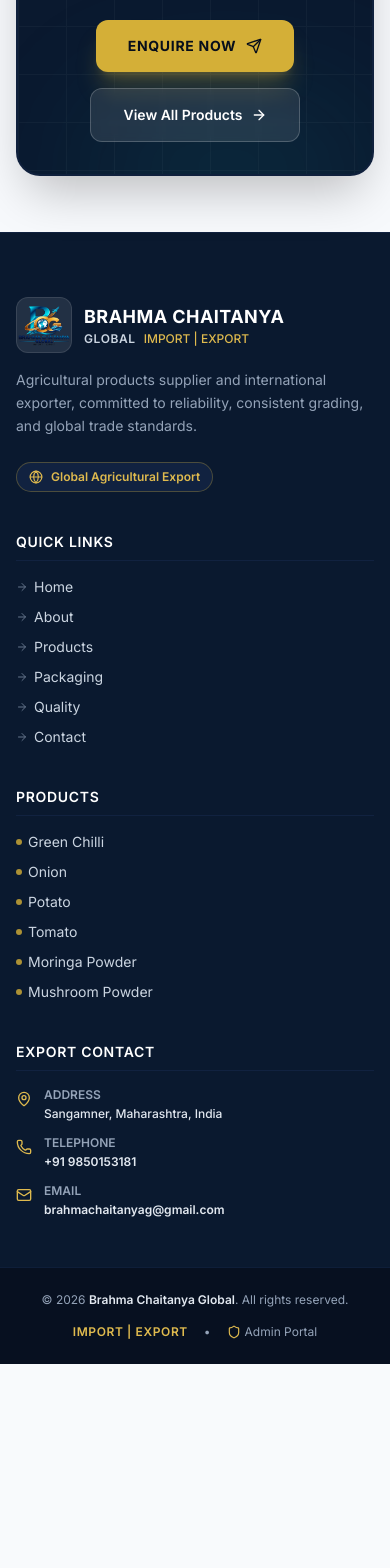
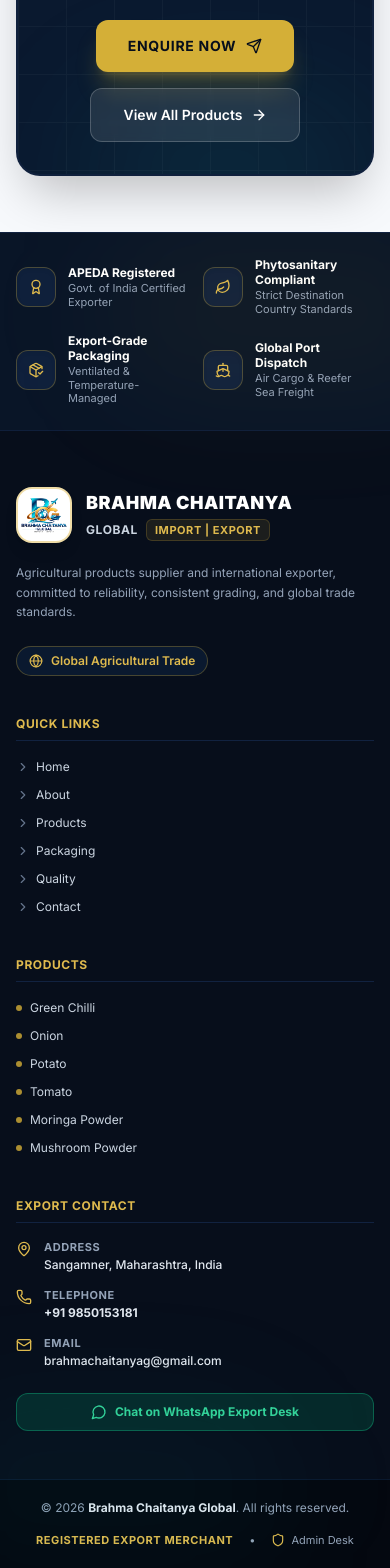
Before and after one commit to komal-pawar-create/brahma-chaitanya-global, a Next.js app: page / in a window 390 px wide. Shown: the part 5102-6670 px from the top of the page. Before the commit the page ends 6466 px from the top, so only its background shows below. Built offline with nearby package versions, Linux system fonts and the light colour scheme.

Commit message:
Redesign footer with export trust ribbon, white logo card, and WhatsApp action

```diff
--- a/components/Footer.tsx
+++ b/components/Footer.tsx
@@ -4,7 +4,20 @@
 import Link from 'next/link';
 import Image from 'next/image';
 import { usePathname } from 'next/navigation';
-import { Mail, Phone, MapPin, Globe, ArrowRight, Shield } from 'lucide-react';
+import {
+  Mail,
+  Phone,
+  MapPin,
+  Globe,
+  ArrowRight,
+  Shield,
+  MessageCircle,
+  Award,
+  Leaf,
+  PackageCheck,
+  Ship,
+  ChevronRight
+} from 'lucide-react';
 import { products, getLocalizedProduct } from '@/data/products';
 import { useLanguage } from '@/context/LanguageContext';
 
@@ -17,109 +30,124 @@
     return null;
   }
 
+  const exportCertifications = [
+    { icon: Award, title: 'APEDA Registered', desc: 'Govt. of India Certified Exporter' },
+    { icon: Leaf, title: 'Phytosanitary Compliant', desc: 'Strict Destination Country Standards' },
+    { icon: PackageCheck, title: 'Export-Grade Packaging', desc: 'Ventilated & Temperature-Managed' },
+    { icon: Ship, title: 'Global Port Dispatch', desc: 'Air Cargo & Reefer Sea Freight' },
+  ];
+
   return (
-    <footer className="bg-brand-navy-900 text-slate-300 border-t border-brand-navy-800">
+    <footer className="bg-brand-navy-950 text-slate-300 border-t border-brand-navy-800 relative overflow-hidden">
+      {/* Subtle background glow */}
+      <div className="absolute top-0 left-1/4 w-96 h-40 bg-brand-gold-500/5 rounded-full blur-3xl pointer-events-none" />
+      <div className="absolute bottom-0 right-1/4 w-96 h-40 bg-brand-teal-500/5 rounded-full blur-3xl pointer-events-none" />
+
+      {/* Top Trust & Standards Strip */}
+      <div className="border-b border-brand-navy-800/80 bg-brand-navy-900/60">
+        <div className="max-w-7xl mx-auto px-4 sm:px-6 lg:px-8 py-6">
+          <div className="grid grid-cols-2 md:grid-cols-4 gap-4 sm:gap-6">
+            {exportCertifications.map(({ icon: Icon, title, desc }) => (
+              <div key={title} className="flex items-center gap-3">
+                <div className="w-10 h-10 rounded-xl bg-brand-navy-800/90 border border-brand-gold-500/30 flex items-center justify-center flex-shrink-0 shadow-inner">
+                  <Icon className="w-4 h-4 text-brand-gold-400" />
+                </div>
+                <div>
+                  <h5 className="text-xs font-bold text-white leading-tight">{title}</h5>
+                  <p className="text-[11px] text-slate-400 leading-tight mt-0.5">{desc}</p>
+                </div>
+              </div>
+            ))}
+          </div>
+        </div>
+      </div>
+
       {/* Main Footer Content */}
-      <div className="max-w-7xl mx-auto px-4 sm:px-6 lg:px-8 pt-16 pb-12">
-        <div className="grid grid-cols-1 md:grid-cols-2 lg:grid-cols-4 gap-10 lg:gap-8">
-          {/* Brand Info */}
-          <div className="space-y-4">
-            <div className="flex items-center gap-3">
-              <div className="relative w-14 h-14 bg-white/10 p-1.5 rounded-xl border border-white/10">
+      <div className="max-w-7xl mx-auto px-4 sm:px-6 lg:px-8 pt-14 pb-12">
+        <div className="grid grid-cols-1 md:grid-cols-2 lg:grid-cols-12 gap-10 lg:gap-8">
+
+          {/* Brand Info (Col 1: 4 spans) */}
+          <div className="lg:col-span-4 space-y-5">
+            <div className="flex items-center gap-3.5">
+              <div className="relative w-14 h-14 bg-white p-1 rounded-2xl border-2 border-brand-gold-400/50 shadow-lg flex items-center justify-center flex-shrink-0">
                 <Image
                   src="/images/logo/logo.png"
                   alt="Brahma Chaitanya Global Logo"
                   fill
                   sizes="56px"
-                  className="object-contain"
+                  className="object-contain p-0.5"
                 />
               </div>
               <div>
-                <h3 className="text-lg font-bold text-white tracking-wide">
+                <h3 className="text-lg font-black text-white tracking-wide">
                   {t.nav.brandName}
                 </h3>
-                <div className="flex items-center gap-2">
-                  <span className="text-xs font-semibold text-brand-teal-400 tracking-wider">
+                <div className="flex items-center gap-2 mt-0.5">
+                  <span className="text-xs font-bold text-brand-teal-400 tracking-wider">
                     {t.nav.brandTag}
                   </span>
-                  <span className="text-xs text-brand-gold-400 font-medium uppercase">
+                  <span className="text-[11px] text-brand-gold-400 font-bold uppercase tracking-wider bg-brand-gold-500/10 px-2 py-0.5 rounded-md border border-brand-gold-500/20">
                     {t.nav.importExport}
                   </span>
                 </div>
               </div>
             </div>
-            <p className="text-sm text-slate-400 leading-relaxed">
-              {t.footer.description}
+
+            <p className="text-xs sm:text-sm text-slate-400 leading-relaxed max-w-sm">
+              {t.footer.description || 'International supplier and exporter of export-grade Indian agricultural produce, delivering uniform grading, hygienic post-harvest care, and global container logistics.'}
             </p>
-            <div className="pt-2">
-              <span className="inline-flex items-center gap-2 text-xs font-semibold px-3 py-1.5 rounded-full bg-brand-navy-800 text-brand-gold-400 border border-brand-gold-500/30">
-                <Globe className="w-3.5 h-3.5" />
-                {t.footer.globalExportBadge}
+
+            <div className="flex flex-wrap items-center gap-2.5 pt-1">
+              <span className="inline-flex items-center gap-2 text-xs font-semibold px-3 py-1.5 rounded-full bg-brand-navy-900 text-brand-gold-400 border border-brand-gold-500/30">
+                <Globe className="w-3.5 h-3.5 text-brand-teal-400" />
+                <span>Global Agricultural Trade</span>
               </span>
             </div>
           </div>
 
-          {/* Quick Links */}
-          <div>
-            <h4 className="text-sm font-semibold uppercase tracking-wider text-white mb-4 border-b border-brand-navy-800 pb-2">
+          {/* Quick Links (Col 2: 2 spans) */}
+          <div className="lg:col-span-2">
+            <h4 className="text-xs font-bold uppercase tracking-wider text-brand-gold-400 mb-4 pb-2 border-b border-brand-navy-800">
               {t.footer.quickLinks}
             </h4>
-            <ul className="space-y-2.5 text-sm">
-              <li>
-                <Link href="/" className="hover:text-brand-gold-400 transition-colors flex items-center gap-1.5">
-                  <ArrowRight className="w-3 h-3 text-slate-500" />
-                  {t.nav.home}
-                </Link>
-              </li>
-              <li>
-                <Link href="/about" className="hover:text-brand-gold-400 transition-colors flex items-center gap-1.5">
-                  <ArrowRight className="w-3 h-3 text-slate-500" />
-                  {t.nav.about}
-                </Link>
-              </li>
-              <li>
-                <Link href="/products" className="hover:text-brand-gold-400 transition-colors flex items-center gap-1.5">
-                  <ArrowRight className="w-3 h-3 text-slate-500" />
-                  {t.nav.products}
-                </Link>
-              </li>
-              <li>
-                <Link href="/packaging" className="hover:text-brand-gold-400 transition-colors flex items-center gap-1.5">
-                  <ArrowRight className="w-3 h-3 text-slate-500" />
-                  {t.nav.packaging}
-                </Link>
-              </li>
-              <li>
-                <Link href="/quality" className="hover:text-brand-gold-400 transition-colors flex items-center gap-1.5">
-                  <ArrowRight className="w-3 h-3 text-slate-500" />
-                  {t.nav.quality}
-                </Link>
-              </li>
-              <li>
-                <Link href="/contact" className="hover:text-brand-gold-400 transition-colors flex items-center gap-1.5">
-                  <ArrowRight className="w-3 h-3 text-slate-500" />
-                  {t.nav.contact}
-                </Link>
-              </li>
+            <ul className="space-y-2 text-xs sm:text-sm">
+              {[
+                { href: '/', label: t.nav.home },
+                { href: '/about', label: t.nav.about },
+                { href: '/products', label: t.nav.products },
+                { href: '/packaging', label: t.nav.packaging },
+                { href: '/quality', label: t.nav.quality },
+                { href: '/contact', label: t.nav.contact },
+              ].map(({ href, label }) => (
+                <li key={href}>
+                  <Link
+                    href={href}
+                    className="text-slate-300 hover:text-brand-gold-400 transition-colors flex items-center gap-1.5 group py-0.5"
+                  >
+                    <ChevronRight className="w-3.5 h-3.5 text-slate-500 group-hover:text-brand-gold-400 group-hover:translate-x-0.5 transition-all" />
+                    <span>{label}</span>
+                  </Link>
+                </li>
+              ))}
             </ul>
           </div>
 
-          {/* Products List */}
-          <div>
-            <h4 className="text-sm font-semibold uppercase tracking-wider text-white mb-4 border-b border-brand-navy-800 pb-2">
+          {/* Export Products (Col 3: 3 spans) */}
+          <div className="lg:col-span-3">
+            <h4 className="text-xs font-bold uppercase tracking-wider text-brand-gold-400 mb-4 pb-2 border-b border-brand-navy-800">
               {t.footer.productsHeading}
             </h4>
-            <ul className="space-y-2.5 text-sm">
+            <ul className="space-y-2 text-xs sm:text-sm">
               {products.map((item) => {
                 const localized = getLocalizedProduct(item, language);
                 return (
                   <li key={item.slug}>
                     <Link
                       href={`/products/${item.slug}`}
-                      className="hover:text-brand-teal-300 transition-colors flex items-center gap-1.5"
+                      className="text-slate-300 hover:text-brand-teal-300 transition-colors flex items-center gap-2 group py-0.5"
                     >
-                      <span className="w-1.5 h-1.5 rounded-full bg-brand-gold-500/80"></span>
-                      {localized.name}
+                      <span className="w-1.5 h-1.5 rounded-full bg-brand-gold-500/80 group-hover:scale-125 transition-transform" />
+                      <span className="truncate">{localized.name}</span>
                     </Link>
                   </li>
                 );
@@ -127,16 +155,17 @@
             </ul>
           </div>
 
-          {/* Contact Placeholders */}
-          <div>
-            <h4 className="text-sm font-semibold uppercase tracking-wider text-white mb-4 border-b border-brand-navy-800 pb-2">
+          {/* Export Desk & Contact (Col 4: 3 spans) */}
+          <div className="lg:col-span-3 space-y-4">
+            <h4 className="text-xs font-bold uppercase tracking-wider text-brand-gold-400 mb-4 pb-2 border-b border-brand-navy-800">
               {t.footer.contactHeading}
             </h4>
-            <ul className="space-y-3 text-sm">
+
+            <ul className="space-y-3.5 text-xs sm:text-sm">
               <li className="flex items-start gap-3">
-                <MapPin className="w-4 h-4 text-brand-gold-400 mt-1 flex-shrink-0" />
+                <MapPin className="w-4 h-4 text-brand-gold-400 mt-0.5 flex-shrink-0" />
                 <div>
-                  <span className="text-xs uppercase text-slate-400 block font-semibold">
+                  <span className="text-[11px] uppercase tracking-wider text-slate-400 block font-bold">
                     {t.footer.addressLabel}
                   </span>
                   <span className="text-slate-200 text-xs font-medium inline-block mt-0.5">
@@ -144,56 +173,74 @@
                   </span>
                 </div>
               </li>
+
               <li className="flex items-start gap-3">
-                <Phone className="w-4 h-4 text-brand-gold-400 mt-1 flex-shrink-0" />
+                <Phone className="w-4 h-4 text-brand-gold-400 mt-0.5 flex-shrink-0" />
                 <div>
-                  <span className="text-xs uppercase text-slate-400 block font-semibold">
+                  <span className="text-[11px] uppercase tracking-wider text-slate-400 block font-bold">
                     {t.footer.telephoneLabel}
                   </span>
                   <a
                     href="tel:+919850153181"
-                    className="text-slate-200 hover:text-brand-gold-400 text-xs font-semibold inline-block mt-0.5 transition-colors"
+                    className="text-slate-200 hover:text-brand-gold-400 text-xs font-bold inline-block mt-0.5 transition-colors"
                   >
                     +91 9850153181
                   </a>
                 </div>
               </li>
+
               <li className="flex items-start gap-3">
-                <Mail className="w-4 h-4 text-brand-gold-400 mt-1 flex-shrink-0" />
+                <Mail className="w-4 h-4 text-brand-gold-400 mt-0.5 flex-shrink-0" />
                 <div>
-                  <span className="text-xs uppercase text-slate-400 block font-semibold">
+                  <span className="text-[11px] uppercase tracking-wider text-slate-400 block font-bold">
                     {t.footer.emailLabel}
                   </span>
                   <a
                     href="mailto:brahmachaitanyag@gmail.com"
-                    className="text-slate-200 hover:text-brand-gold-400 text-xs font-semibold inline-block mt-0.5 transition-colors break-all"
+                    className="text-slate-200 hover:text-brand-gold-400 text-xs font-medium inline-block mt-0.5 transition-colors break-all"
                   >
                     brahmachaitanyag@gmail.com
                   </a>
                 </div>
               </li>
             </ul>
+
+            {/* Direct WhatsApp Action Button */}
+            <div className="pt-2">
+              <a
+                href="https://wa.me/919850153181?text=Hello%20Brahma%20Chaitanya%20Global%2C%20I%20am%20interested%20in%20agricultural%20export%20quotation."
+                target="_blank"
+                rel="noopener noreferrer"
+                className="w-full inline-flex items-center justify-center gap-2 px-4 py-2.5 rounded-xl bg-emerald-600/20 hover:bg-emerald-600 text-emerald-400 hover:text-white border border-emerald-500/40 text-xs font-bold transition-all shadow-sm group"
+              >
+                <MessageCircle className="w-4 h-4 text-emerald-400 group-hover:text-white transition-colors" />
+                <span>Chat on WhatsApp Export Desk</span>
+              </a>
+            </div>
           </div>
         </div>
       </div>
 
-      {/* Bottom Legal / Copyright Bar */}
-      <div className="border-t border-brand-navy-800/80 bg-brand-navy-950/70 py-6">
+      {/* Bottom Legal & Copyright Ribbon */}
+      <div className="border-t border-brand-navy-900 bg-[#040810] py-5">
         <div className="max-w-7xl mx-auto px-4 sm:px-6 lg:px-8 flex flex-col sm:flex-row items-center justify-between gap-4 text-xs text-slate-400">
-          <p>
+          <p className="text-center sm:text-left">
             &copy; {currentYear}{' '}
-            <span className="text-slate-200 font-semibold">{t.footer.copyright}</span>. {t.footer.allRightsReserved}
+            <span className="text-slate-200 font-bold">{t.footer.copyright}</span>. {t.footer.allRightsReserved}
           </p>
-          <div className="flex items-center gap-4">
-            <span className="text-brand-gold-400 font-semibold tracking-wider uppercase">{t.nav.importExport}</span>
+
+          <div className="flex items-center gap-4 text-[11px]">
+            <span className="text-brand-gold-400 font-bold tracking-wider uppercase">
+              Registered Export Merchant
+            </span>
             <span>•</span>
             <Link
               href="/admin"
-              className="inline-flex items-center gap-1 text-slate-400 hover:text-brand-gold-400 transition-colors"
-              title="Export Inquiries Admin Portal"
+              className="inline-flex items-center gap-1.5 text-slate-400 hover:text-brand-gold-400 transition-colors"
+              title="Export Desk Admin Portal"
             >
               <Shield className="w-3.5 h-3.5 text-brand-gold-400" />
-              <span>Admin Portal</span>
+              <span>Admin Desk</span>
             </Link>
           </div>
         </div>
```
